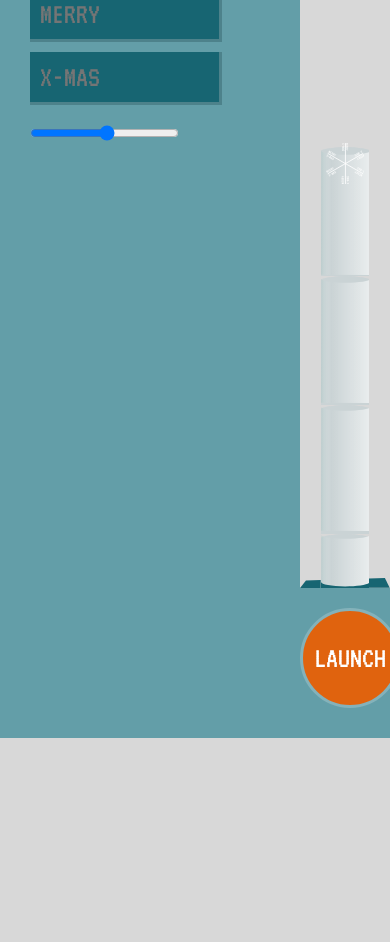
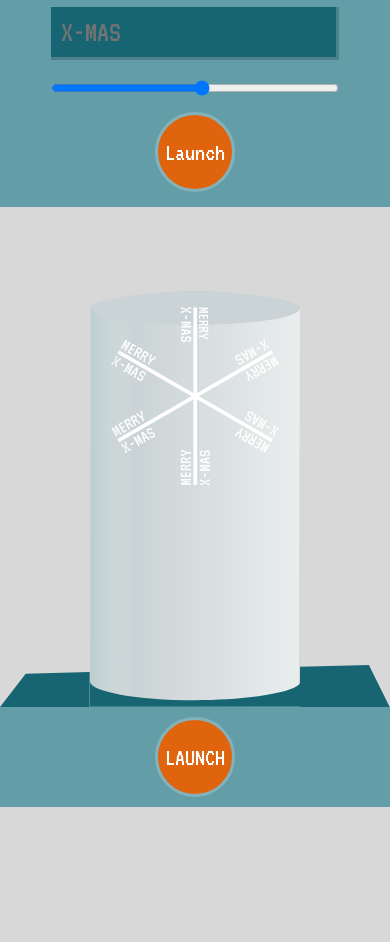
Before and after one commit to AnnFell/xmas_card_2017, a plain HTML site: page index.html in a window 390 px wide. Shown: the part 106-1048 px from the top of the page. Before the commit the page ends 844 px from the top, so only its background shows below. Drawn offline with Linux system fonts and the light colour scheme.

Commit message:
added mediaqueries, mobile layout

```diff
--- a/gulp/sass/layout/_body.scss
+++ b/gulp/sass/layout/_body.scss
@@ -20,7 +20,7 @@ body {
 
 #controls {
   background-color: $blue;
-  width:            300px;
+  max-width:        300px;
   height:           100%;
   float:            left;
   padding:          30px;
@@ -47,7 +47,7 @@ svg {
   margin:           10% 10%;
   padding:          50px;
   position:         absolute;
-  //z-index:          400;
+  top:              0;
   text-align:       center;
   z-index:          9999; //debugging
   display:          none;
--- a/gulp/sass/layout/_controls.scss
+++ b/gulp/sass/layout/_controls.scss
@@ -7,6 +7,7 @@ input, button {
     padding: 10px;
     margin:  5px 0;
     display: inline-block;
+    width:80%;
 
     &[type=text] {
       background-color: $darkBlue;
@@ -34,7 +35,7 @@ button {
   border-radius:    100%;
   height:           100px;
   width:            100px;
-  margin:           20px auto 0 auto;
+  margin:           0 auto;
   border:           solid 3px lighten($blue, 10%);
   &:hover {
     background-color: $red;
--- a/gulp/sass/layout/_factory.scss
+++ b/gulp/sass/layout/_factory.scss
@@ -14,6 +14,7 @@
     bottom:           0;
     height:           150px;
     z-index:          600;
+    padding-top:      20px;
     &__top {
       height:            60px;
       margin-top:        -58px;
--- /dev/null
+++ b/gulp/sass/layout/_mediaqueries.scss
@@ -0,0 +1,80 @@
+// Large devices (desktops, less than 1200px)
+@media (max-width: 1199px) {
+  .launch.mobile {
+    display: none;
+  }
+}
+
+// Medium devices (tablets, less than 992px)
+@media (max-width: 991px) {
+  #controls {
+    width:   25%;
+    padding: 20px;
+  }
+  #page {
+    width: 75%;
+  }
+}
+
+// Small devices (landscape phones, less than 768px)
+@media (max-width: 767px) {
+  #controls {
+    min-width:  100%;
+    height:     auto;
+    float:      none;
+    margin:     0;
+    text-align: center;
+  }
+  #page {
+    width:      100%;
+    min-height: 100px;
+    display:    block;
+    float:      none;
+  }
+  .factory {
+    padding-top:10vh;
+    height: 600px!important;
+  }
+  .factory__dash {
+    height:      100px;
+    padding-top: 10px;
+  }
+  .dash {
+    bottom: 100px;
+  }
+  .launch {
+    height:    80px;
+    width:     80px;
+    font-size: 25px;
+  }
+  .launch.mobile {
+    display: block;
+  }
+  .message {
+    margin: 5%;
+    width: 90%;
+  }
+}
+
+// Extra small devices (portrait phones, less than 576px)
+@media (max-width: 575px) {
+  #controls {
+    min-width: 100%;
+    padding:   15px;
+  }
+  #page {
+    width: 100%;
+  }
+  .factory__dash {
+    height:      100px;
+    padding-top: 10px;
+  }
+  .dash {
+    bottom: 100px;
+  }
+  .launch {
+    height:    80px;
+    width:     80px;
+    font-size: 25px;
+  }
+}
--- a/index.html
+++ b/index.html
@@ -16,6 +16,7 @@
             <input type="text" name="text" class="text" placeholder="MERRY">
             <input type="text" name="text2" class="text2" placeholder="X-MAS">
             <input type="range" name="stroke" class="stroke" min="1" max="20" step="1">
+            <button class="launch mobile">Launch</button>
         </div>
 
     </div>
```
Also changed, not shown: css/style.css, 1 other file.
